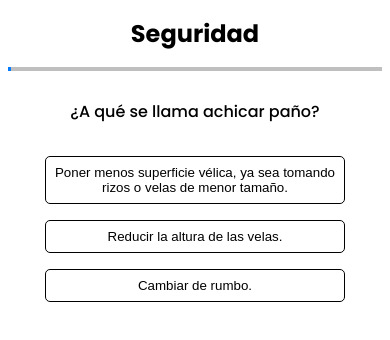
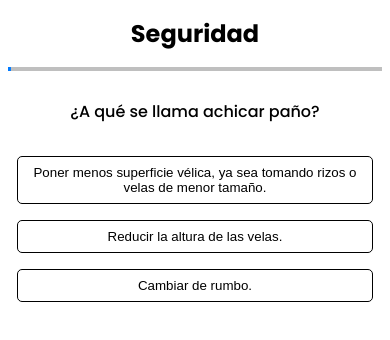
Before and after one commit to jprigotti/trainingTimonel, a React (Vite) app: page /#/ in a window 390 px wide. Shown: the top 340 px of the page. Built offline with nearby package versions, Linux system fonts and the light colour scheme.

Commit message:
adjusted card height

```diff
--- a/src/pages/seguridad/components/questions/questionCard.css
+++ b/src/pages/seguridad/components/questions/questionCard.css
@@ -6,6 +6,7 @@
     justify-content: flex-start;
     align-items: center;
     font-family: var(--poppins);
+    min-height: 700px;
 }
 
 .btn-option {
@@ -25,12 +26,19 @@
     background-color: var(--wrong);
 }
 
-.hide-arrow{
+.hide-arrow {
     display: none !important;
 }
 
-.answer-detail{
+.answer-detail {
     font-family: var(--roboto);
     font-weight: 400;
     font-size: 0.9rem;
 }
+
+
+@media screen and (max-width: 550px) {
+    .questions-container {
+        width: 95%;
+    }
+}
```
